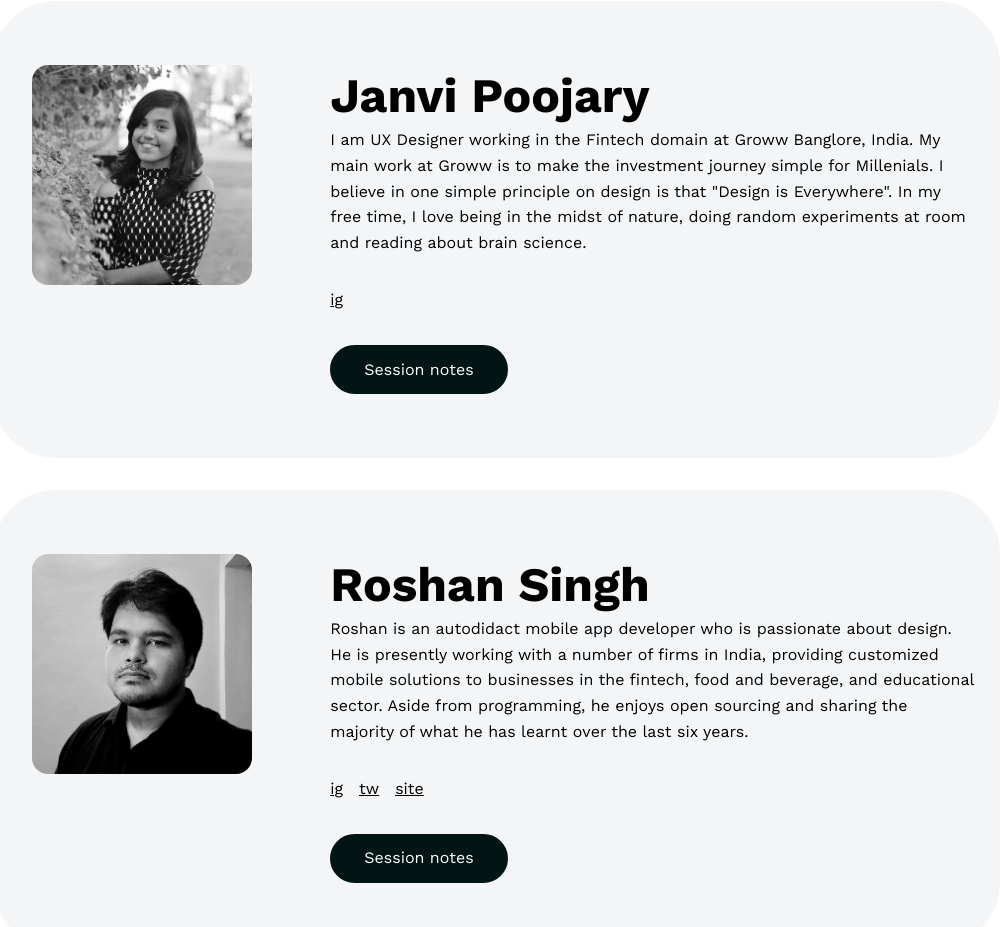
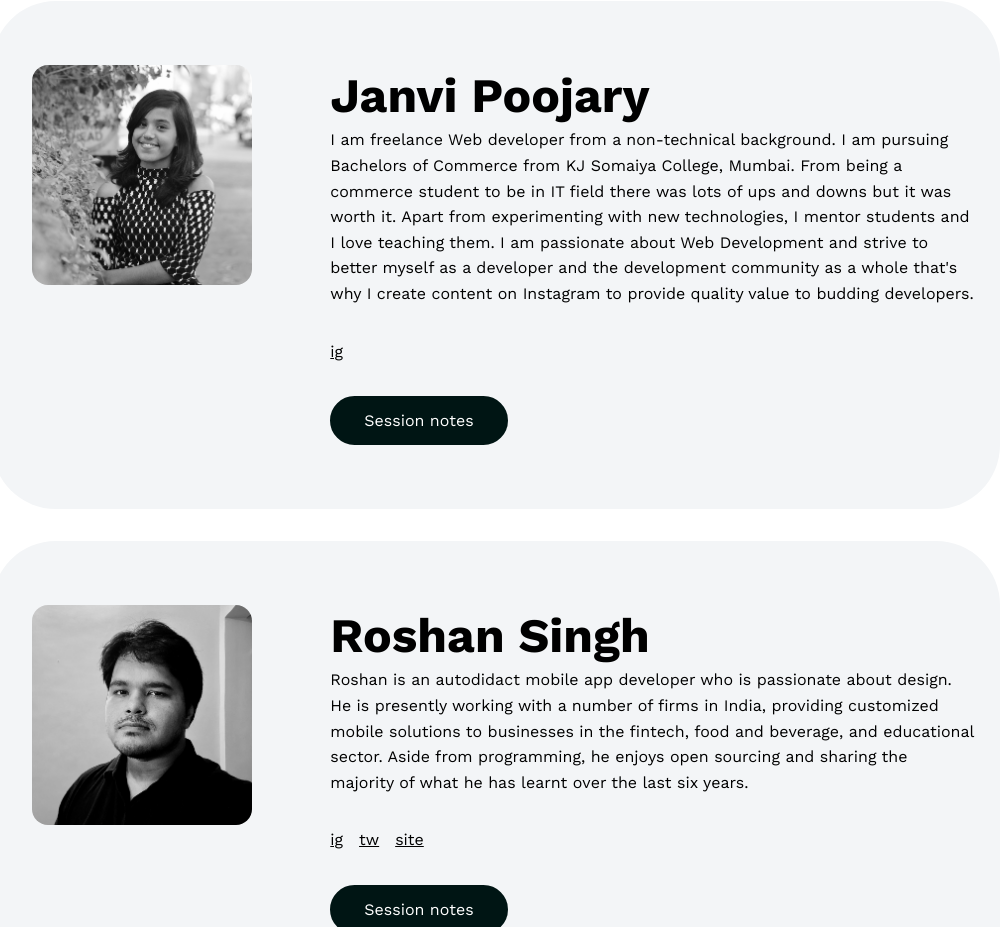
Before and after one commit to thecodegrain/dameet-site, a Next.js app: page /speakers in a window 1280 px wide. Shown: the part 1240-2167 px from the top of the page, without its empty margins (256-1262 px from the left). Built offline with nearby package versions, Linux system fonts and the light colour scheme; no server answers.

Commit message:
Some minor changes

```diff
--- a/pages/speakers.js
+++ b/pages/speakers.js
@@ -148,13 +148,16 @@ const Speakers = () => {
                   <div>
                     <h2>Janvi Poojary</h2>
                     <p>
-                      I am UX Designer working in the Fintech domain at Groww
-                      Banglore, India. My main work at Groww is to make the
-                      investment journey simple for Millenials. I believe in one
-                      simple principle on design is that "Design is Everywhere".
-                      In my free time, I love being in the midst of nature,
-                      doing random experiments at room and reading about brain
-                      science.
+                      I am freelance Web developer from a non-technical
+                      background. I am pursuing Bachelors of Commerce from KJ
+                      Somaiya College, Mumbai. From being a commerce student to
+                      be in IT field there was lots of ups and downs but it was
+                      worth it. Apart from experimenting with new technologies,
+                      I mentor students and I love teaching them. I am
+                      passionate about Web Development and strive to better
+                      myself as a developer and the development community as a
+                      whole that's why I create content on Instagram to provide
+                      quality value to budding developers.
                     </p>
                     <div className="small-space">
                       <div className="social-links">
```
Also changed, not shown: pages/index.js (+12 -12 lines), pages/schedule.js (+4 -3 lines).
